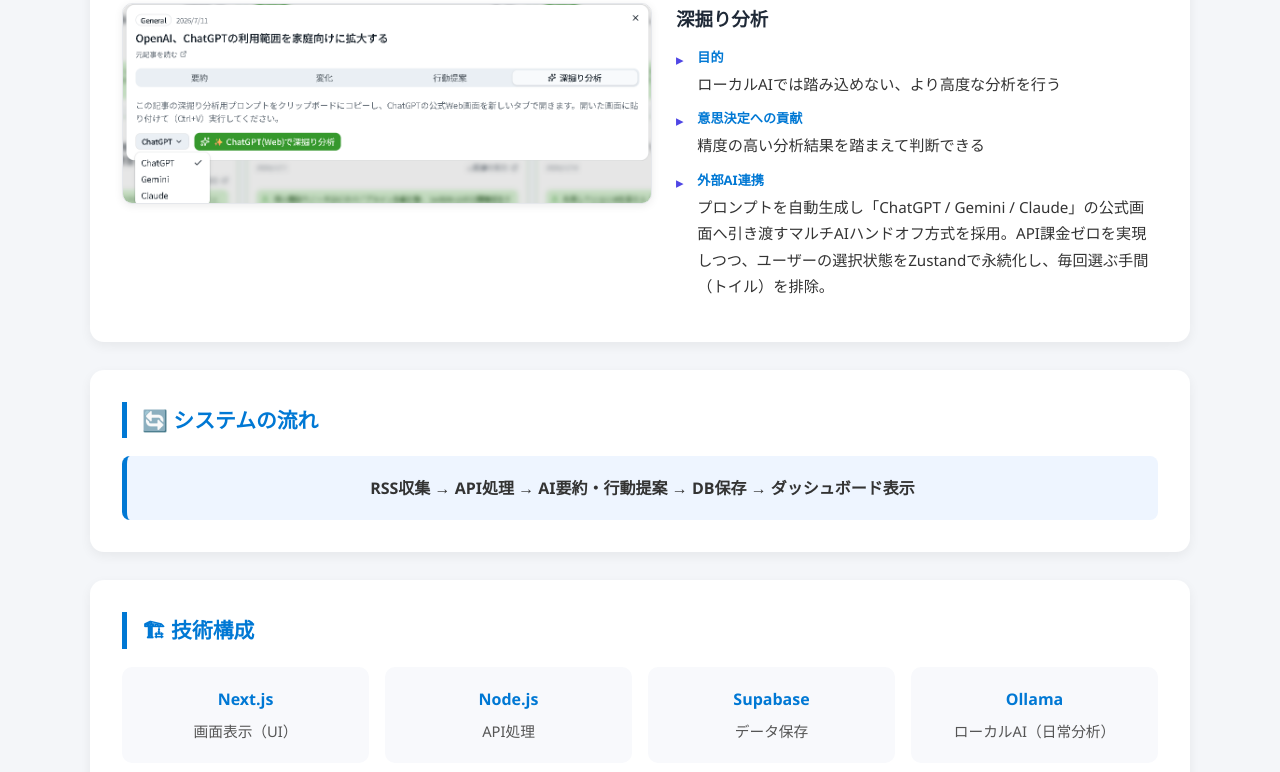
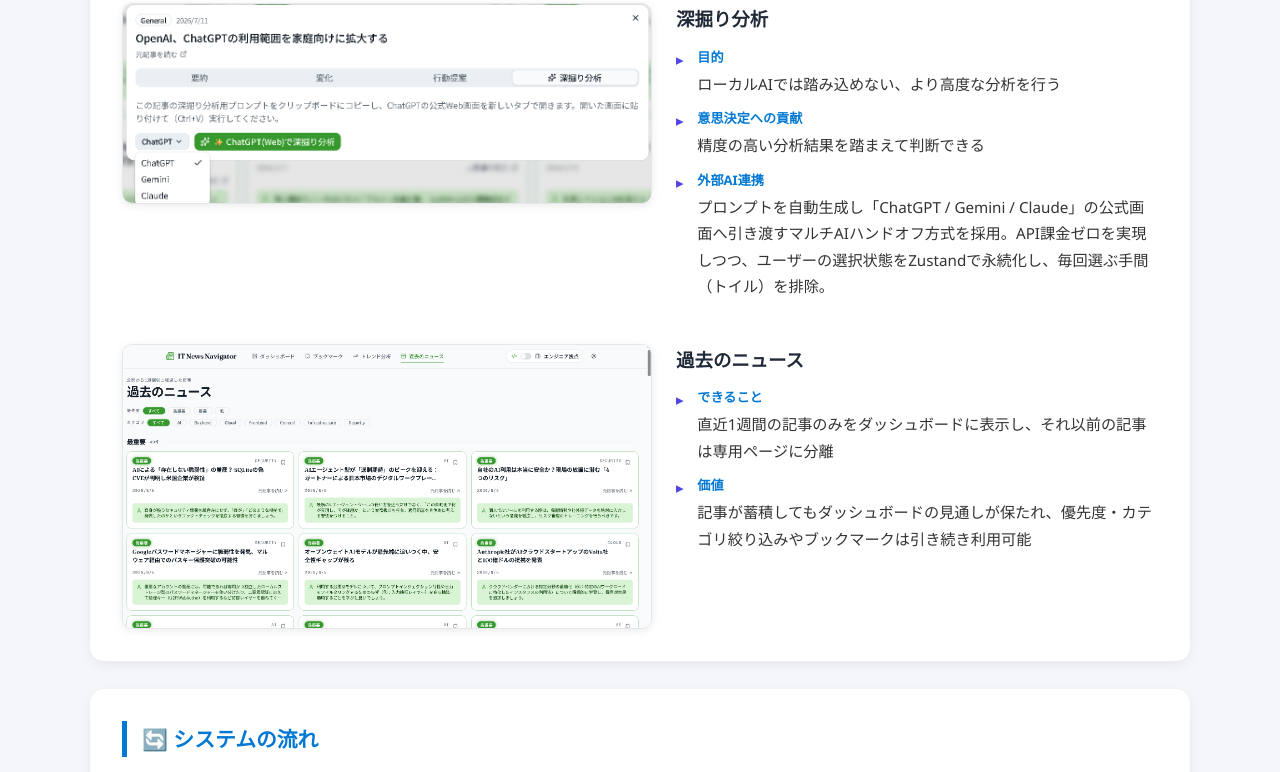
Before and after one commit to nixon1140-cpu/portfolio, a plain HTML site: page index.html in a window 1280 px wide. Shown: the part 1862-2634 px from the top of the page. Drawn offline with Linux system fonts and the light colour scheme.

Commit message:
feat: add archive page screenshot to it-news-app screen list
it-news-appタブの画面一覧セクションに、過去のニュース画面の
スクリーンショットと説明を追加。

```diff
--- a/index.html
+++ b/index.html
@@ -391,6 +391,17 @@
 </div>
 </div>
 
+<div class="screen-block">
+<img src="images/itnews-archive-page.png" alt="過去のニュース画面">
+<div>
+<h3 class="screen-title">過去のニュース</h3>
+<ul class="screen-points">
+<li><b>できること</b>直近1週間の記事のみをダッシュボードに表示し、それ以前の記事は専用ページに分離</li>
+<li><b>価値</b>記事が蓄積してもダッシュボードの見通しが保たれ、優先度・カテゴリ絞り込みやブックマークは引き続き利用可能</li>
+</ul>
+</div>
+</div>
+
 </section>
 
 <!-- ④ システムの流れ -->
```
Also changed, not shown: images/itnews-archive-page.png (added).
